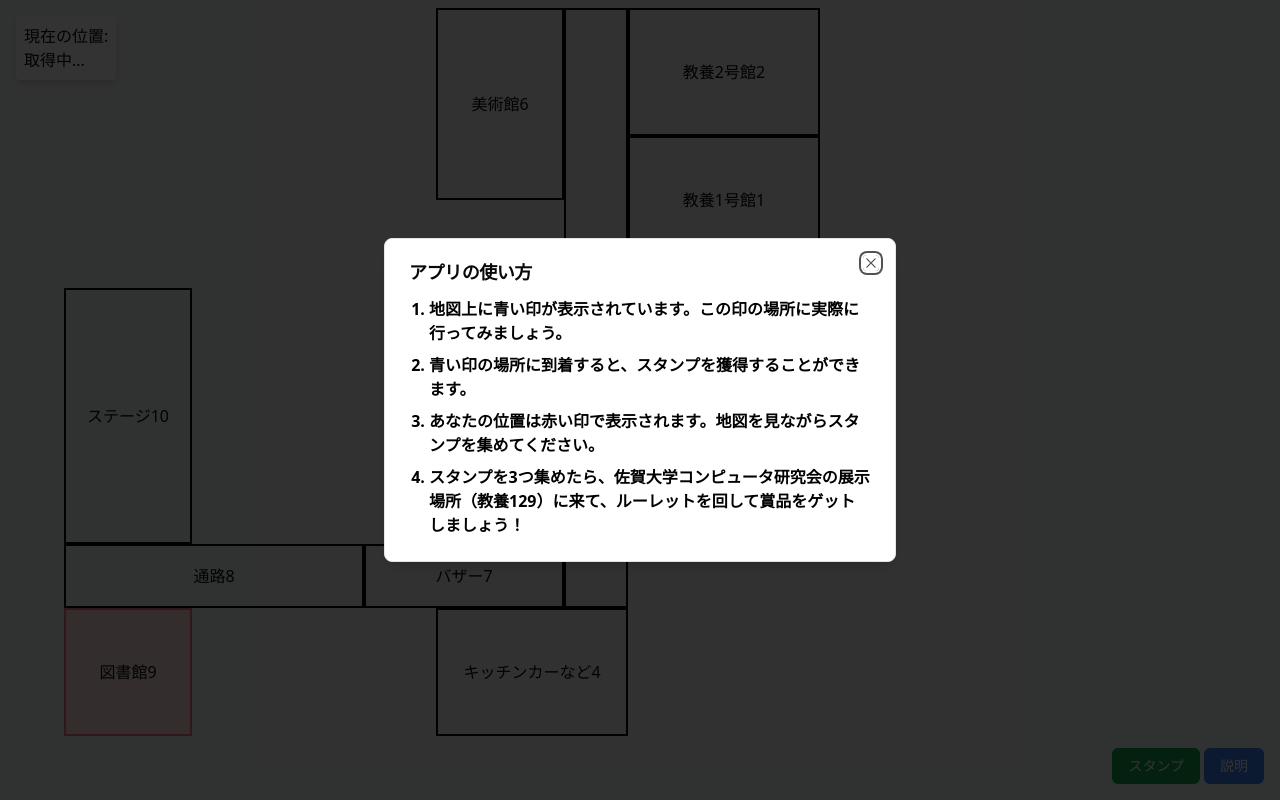
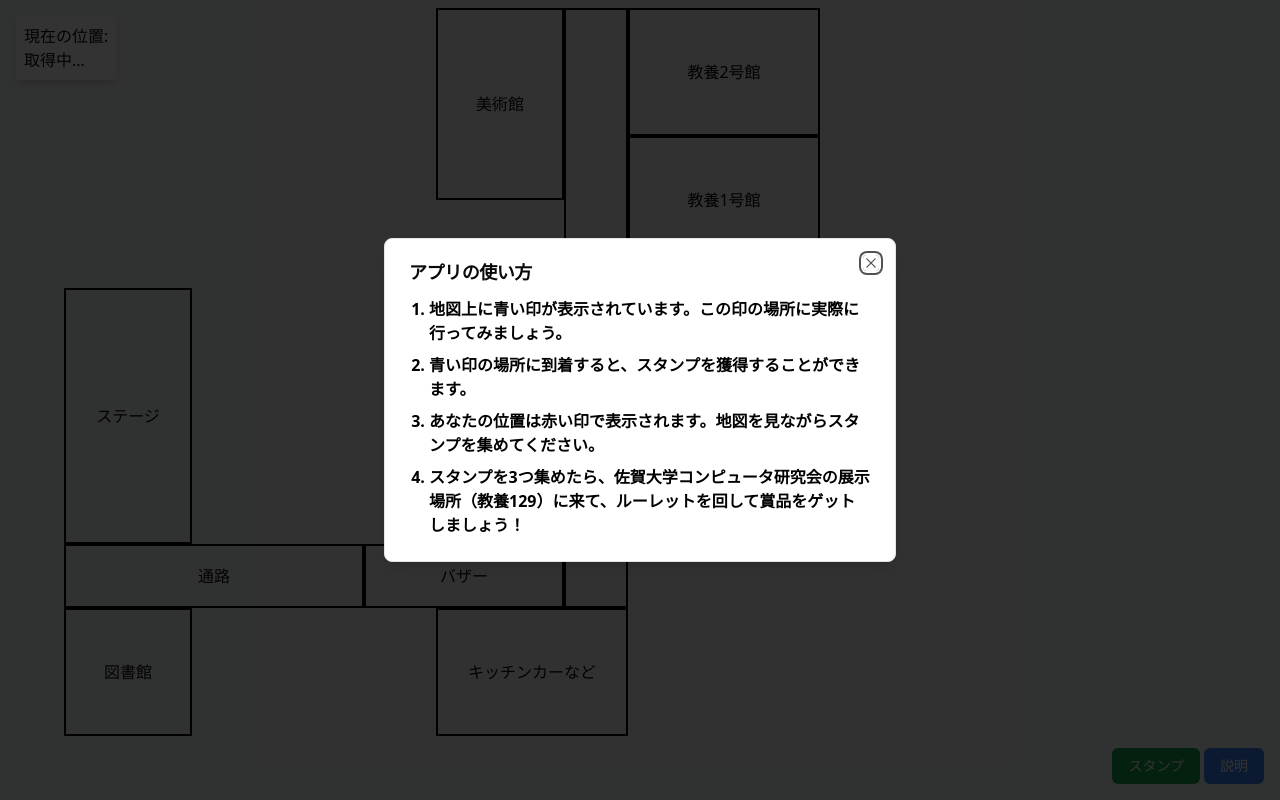
Before and after one commit to scla-sagauniv/Location-information-stamp-app, a React (Vite) app: page / in a window 1280 px wide. Built offline with nearby package versions, Linux system fonts and the light colour scheme; no server answers.

Commit message:
現在の位置を赤色で表示

```diff
--- a/src/components/Map.tsx
+++ b/src/components/Map.tsx
@@ -1,11 +1,14 @@
 import MapBlock from '@/components/MapBlock';
 
-function Map() {
+type MapProps = {
+	currentLocationId: number | null;
+};
+
+function Map({ currentLocationId }: MapProps) {
 	const blocks = [
 		{
 			className: 'absolute left-[64px] bottom-[64px] w-[128px] h-[128px]',
 			label: '図書館',
-			color: 'bg-red-100 border-red-400',
 			id: 9,
 		},
 		{
@@ -49,19 +52,24 @@
 			id: 6,
 		},
 	];
+	console.log('currentLocationId', currentLocationId);
 
 	return (
 		<div className="overflow-x-scroll">
 			<div className="relative flex h-screen w-[884px]">
-				{blocks.map((block, index) => (
-					<MapBlock
-						key={index}
-						className={block.className}
-						label={block.label}
-						color={block.color}
-						id={block.id}
-					/>
-				))}
+				{blocks.map((block, index) => {
+					const addCurrentAreaClass =
+						currentLocationId === block.id ? 'bg-red-100 border-red-400' : '';
+
+					return (
+						<MapBlock
+							key={index}
+							className={`${block.className} ${addCurrentAreaClass}`}
+							label={block.label}
+							id={block.id}
+						/>
+					);
+				})}
 			</div>
 		</div>
 	);
--- a/src/components/MapBlock.tsx
+++ b/src/components/MapBlock.tsx
@@ -1,18 +1,16 @@
 type Props = {
 	className: string;
 	label: string;
-	color?: string;
 	id: number;
 };
 
 // 地図のブロック
-const MapBlock = ({ className, label, color, id }: Props) => {
+const MapBlock = ({ className, label }: Props) => {
 	return (
 		<div
-			className={`border border-black flex justify-center items-center border-2 ${className} ${color}`}
+			className={`border border-black flex justify-center items-center border-2 ${className}`}
 		>
 			{label}
-			{id}
 		</div>
 	);
 };
--- a/src/pages/GPS.tsx
+++ b/src/pages/GPS.tsx
@@ -35,7 +35,7 @@
 				)}
 			</div>
 
-			<Map />
+			<Map currentLocationId={currentLocationId} />
 			<div className="fixed right-4 bottom-4 space-x-1">
 				<Dialog>
 					<DialogTrigger>
```
